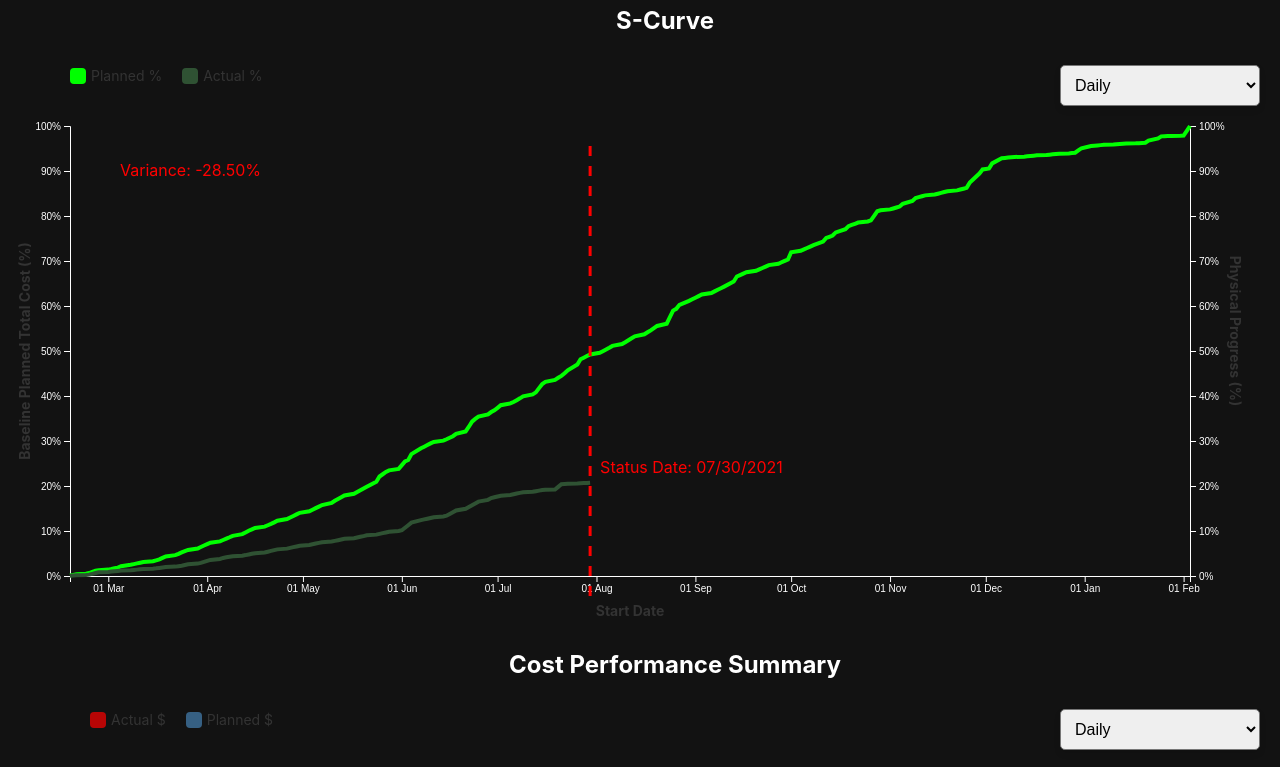
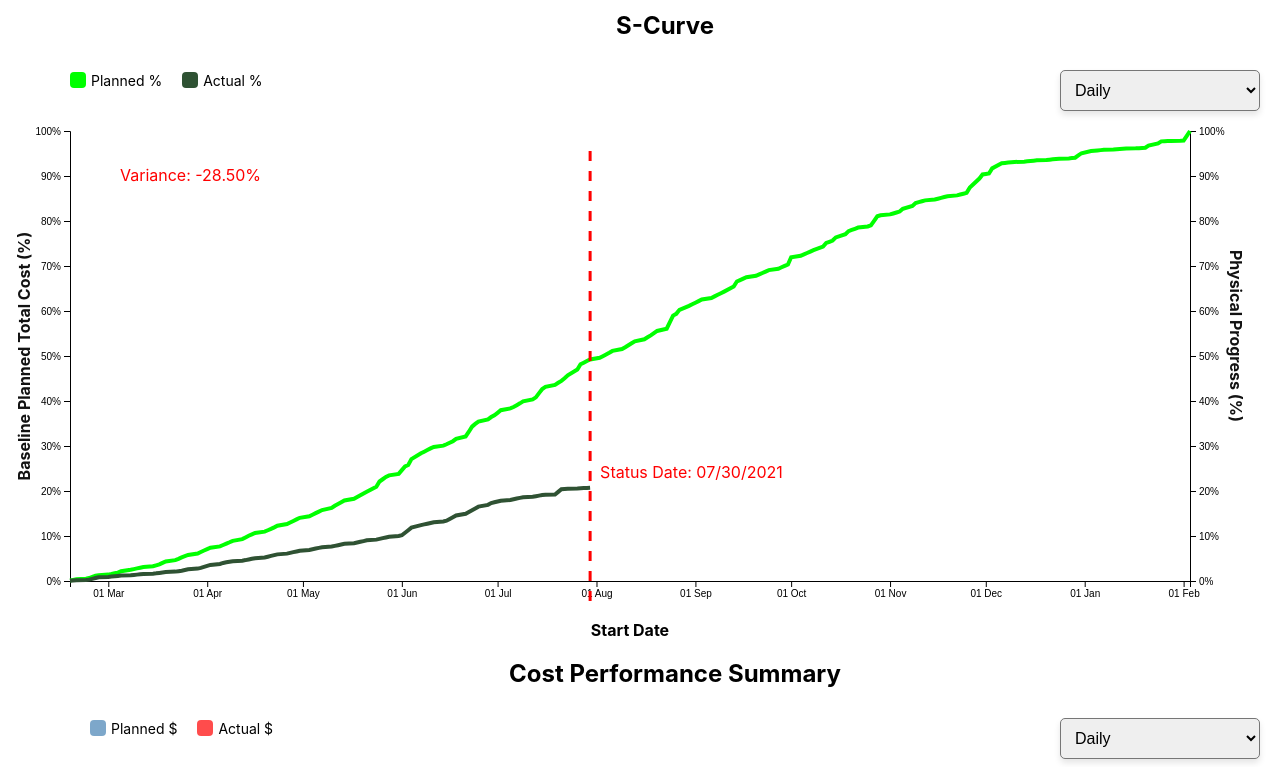
Before and after one commit to Jyoti-Technosoft/d3-scurve-gauge, a React (Create React App) app: page / in a window 1280 px wide. Shown: the part 340-1107 px from the top of the page. Built offline with nearby package versions, Linux system fonts and the light colour scheme.

Commit message:
Updated dark theme fixes

```diff
--- a/src/App.js
+++ b/src/App.js
@@ -7,11 +7,12 @@ import "./App.css";
 import GroupedBarChart from "./Components/GroupedBarChart";
 
 function App() {
-  const isDarkMode = true;
+  const isDarkMode = false;
   return (
     <div className={`App ${isDarkMode ? "dark-mode" : "light-mode"}`}>
-      <Dashboard />
+      <Dashboard isDarkMode={isDarkMode} />
       <SCurveChart
+        isDarkMode={isDarkMode}
         data={data}
         chartTitle="S-Curve"
         xAxisTitle="Start Date"
@@ -19,6 +20,7 @@ function App() {
         yAxisTitleRight="Physical Progress (%)"
       />
       <GroupedBarChart
+        isDarkMode={isDarkMode}
         data={data}
         chartTitle="Cost Performance Summary"
         xAxisTitle="Start Date"
--- a/src/Components/Dashboard.jsx
+++ b/src/Components/Dashboard.jsx
@@ -12,7 +12,7 @@ const styles = {
   },
 };
 
-const Dashboard = () => {
+const Dashboard = ({ isDarkMode }) => {
   const colorLogic = {
     schedule: () => "#2596be",
     actual: (value) =>
@@ -21,7 +21,7 @@ const Dashboard = () => {
   };
 
   return (
-    <div style={styles.dashboardContainer}>
+    <div style={styles.dashboardContainer} className={`dashboard ${isDarkMode ? "dark-mode" : "light-mode"}`}>
       <Gauge
         title="Schedule Percentage (%)"
         value={data.scheduledPercentage / 100}
--- a/src/Components/GroupedBarChart.jsx
+++ b/src/Components/GroupedBarChart.jsx
@@ -1,12 +1,72 @@
 import React, { useEffect, useRef, useState } from "react";
 import * as d3 from "d3";
 
-import "../Styles/GroupedBarChart.css";
+const styles = {
+  groupedBarContainer: {
+    margin: "0px 20px 20px 90px",
+  },
+  chartTitle: {
+    fontSize: "24px",
+    fontWeight: "bold",
+    marginBottom: "10px",
+  },
+  legendFilter: {
+    display: "flex",
+    justifyContent: "space-between",
+  },
+  legends: {
+    display: "flex",
+    justifyContent: "center",
+    gap: "20px",
+    marginBottom: "20px",
+  },
+  legend: {
+    display: "flex",
+    alignItems: "center",
+    fontSize: "14px",
+    // color: "#333",
+  },
+  legendIcon: {
+    width: "16px",
+    height: "16px",
+    marginRight: "5px",
+    display: "inline-block",
+    borderRadius: "4px",
+  },
+  legendIconPlanned: {
+    backgroundColor: "steelblue",
+    opacity: "0.7",
+  },
+  legendIconActual: {
+    backgroundColor: "red",
+    opacity: "0.7",
+  },
+  dropdownContainer: {
+    margin: "20px 0",
+    textAlign: "center",
+  },
+  dropdown: {
+    width: "200px",
+    padding: "10px",
+    fontSize: "16px",
+    cursor: "pointer",
+    borderRadius: "5px",
+    outline: "none",
+    transition: "all 0.3s ease",
+    boxShadow: "0px 4px 6px rgba(0, 0, 0, 0.1)",
+  },
+  dropdownOption: {
+    padding: "10px"
+  },
+};
 
-const GroupedBarChart = ({ data, chartTitle, xAxisTitle, yAxisTitleLeft, yAxisTitleRight }) => {
+const GroupedBarChart = ({ isDarkMode, data, chartTitle, xAxisTitle, yAxisTitleLeft, yAxisTitleRight }) => {
   const svgRef = useRef();
   const [timeInterval, setTimeInterval] = useState("daily");
   const [dimensions, setDimensions] = useState({ width: 800, height: 500 });
+  const [isMobile, setIsMobile] = useState(false);
+  const containerRef = useRef(null);
+
   const margin = { top: 20, right: 30, bottom: 30, left: 40 };
   const actualData =
     data.filter((d) => d.projectType === "UPDATED_PROJECT") || [];
@@ -49,11 +109,19 @@ const GroupedBarChart = ({ data, chartTitle, xAxisTitle, yAxisTitleLeft, yAxisTi
     };
 
   const updateDimensions = () => {
-    const containerWidth = document.querySelector(
-      ".grouped-bar-container"
-    ).clientWidth;
+    const containerWidth = containerRef.current.clientWidth;
     setDimensions({ width: containerWidth, height: 500 });
   };
+
+  const handleResize = () => {
+    setIsMobile(window.innerWidth <= 800);
+  };
+
+  useEffect(() => {
+    window.addEventListener("resize", handleResize);
+    handleResize();
+    return () => window.removeEventListener("resize", handleResize);
+  }, []);
 
   useEffect(() => {
     updateDimensions();
@@ -154,6 +222,13 @@ const GroupedBarChart = ({ data, chartTitle, xAxisTitle, yAxisTitleLeft, yAxisTi
       .attr("transform", `translate(0, ${height})`)
       .call(xAxis);
 
+    if (isMobile) {
+      svg.selectAll(".x-axis text")
+        .style("transform", "rotate(-45deg)")
+        .style("text-anchor", "end")
+        .style("dominant-baseline", "hanging");
+    }
+
     if (timeInterval === "weekly") {
         // Customize tick labels for multiline rendering
         const customizeXAxisTicks = () => {
@@ -177,8 +252,9 @@ const GroupedBarChart = ({ data, chartTitle, xAxisTitle, yAxisTitleLeft, yAxisTi
       .append("text")
       .attr("class", "x-axis-label")
       .attr("x", width / 2)
-      .attr("y", height + margin.bottom + 10)
+      .attr("y", height + margin.bottom + 40)
       .attr("text-anchor", "middle")
+      .style("font-weight", "bold")
       .text(xAxisTitle);
 
     svg.append("g").attr("class", "y-axis1").call(yAxis);
@@ -189,6 +265,8 @@ const GroupedBarChart = ({ data, chartTitle, xAxisTitle, yAxisTitleLeft, yAxisTi
         .attr("y", -margin.left - 25)
         .attr("transform", "rotate(-90)")
         .attr("text-anchor", "middle")
+        .style("font-weight", "bold")
+        .style("fill", isDarkMode ? "white" : "#121212")
         .text(yAxisTitleLeft);
 
     svg
@@ -203,6 +281,8 @@ const GroupedBarChart = ({ data, chartTitle, xAxisTitle, yAxisTitleLeft, yAxisTi
       .attr("y", height / 2)
       .attr("transform", `rotate(90, ${width + margin.right + 30}, ${height / 2})`) // Rotate at the label position
       .attr("text-anchor", "middle")
+      .style("font-weight", "bold")
+      .style("fill", isDarkMode ? "white" : "#121212")
       .text(yAxisTitleRight);
 
     const linePlanned = d3
@@ -217,9 +297,9 @@ const GroupedBarChart = ({ data, chartTitle, xAxisTitle, yAxisTitleLeft, yAxisTi
       .attr("fill", "none")
       .attr("stroke", "purple")
       .attr("stroke-width", 4)
-      .attr("stroke-dasharray", "7,7")
+      .attr("stroke-dasharray", "10,10")
       .on("mouseenter", function () {
-        tooltip.style("opacity", 1).style("visibility", "visible");
+        tooltip.style("opacity", 1).style("visibility", "visible").style("display", "block");
       })
       .on("mousemove", function (event, d) {
         const [mouseX] = d3.pointer(event);
@@ -232,12 +312,13 @@ const GroupedBarChart = ({ data, chartTitle, xAxisTitle, yAxisTitleLeft, yAxisTi
 
         tooltip
           .html(
-            `<div><strong>Planned:</strong> $${point.cumSumBaselinePlannedTotalCost.toLocaleString()}</div>
-             <div><strong>Date:</strong> ${d3.timeFormat("%b %d, %Y")(
+            `<strong>Planned:</strong> $${point.cumSumBaselinePlannedTotalCost.toFixed(2)}<br />
+             <strong>Date:</strong> ${d3.timeFormat("%b %d, %Y")(
                point.startDate
-             )}</div>`
+             )}`
           )
-          .style("left", `${event.pageX + 10}px`)
+          .style("display", "block")
+          .style("left", `${mouseX + 10}px`)
           .style("top", `${event.pageY + 10}px`);
       })
       .on("mouseleave", function () {
@@ -256,9 +337,9 @@ const GroupedBarChart = ({ data, chartTitle, xAxisTitle, yAxisTitleLeft, yAxisTi
       .attr("fill", "none")
       .attr("stroke", "yellow")
       .attr("stroke-width", 4)
-      .attr("stroke-dasharray", "7,7")
+      .attr("stroke-dasharray", "10,10")
       .on("mouseenter", function () {
-        tooltip.style("opacity", 1).style("visibility", "visible");
+        tooltip.style("opacity", 1).style("visibility", "visible").style("display", "block");
       })
       .on("mousemove", function (event, d) {
         const [mouseX] = d3.pointer(event);
@@ -271,12 +352,13 @@ const GroupedBarChart = ({ data, chartTitle, xAxisTitle, yAxisTitleLeft, yAxisTi
 
         tooltip
           .html(
-            `<div><strong>Actual:</strong> $${point.cumSumActualCost.toLocaleString()}</div>
-             <div><strong>Date:</strong> ${d3.timeFormat("%b %d, %Y")(
+            `<strong>Actual:</strong> $${point.cumSumActualCost.toFixed(2)}<br />
+             <strong>Date:</strong> ${d3.timeFormat("%b %d, %Y")(
                point.startDate
-             )}</div>`
+             )}`
           )
-          .style("left", `${event.pageX + 10}px`)
+          .style("display", "block")
+          .style("left", `${mouseX + 10}px`)
           .style("top", `${event.pageY + 10}px`);
       })
       .on("mouseleave", function () {
@@ -291,10 +373,11 @@ const GroupedBarChart = ({ data, chartTitle, xAxisTitle, yAxisTitleLeft, yAxisTi
         barWidth = 15;
     }
 
+    d3.selectAll(".tooltip1").remove();
     const tooltip = d3
       .select("body")
       .append("div")
-      .attr("class", "tooltip")
+      .attr("class", "tooltip1")
       .style("position", "absolute")
       .style("visibility", "hidden")
       .style("background-color", "white")
@@ -302,6 +385,7 @@ const GroupedBarChart = ({ data, chartTitle, xAxisTitle, yAxisTitleLeft, yAxisTi
       .style("border-radius", "4px")
       .style("font-size", "14px")
       .style("padding", "10px")
+      .style("display", "none")
       .style("box-shadow", "0 0 5px rgba(0,0,0,0.3)");
 
     // Planned Bars
@@ -320,18 +404,20 @@ const GroupedBarChart = ({ data, chartTitle, xAxisTitle, yAxisTitleLeft, yAxisTi
       .on("mouseenter", function (event, d) {
         tooltip
           .style("opacity", 1)
+          .style("display", "block")
           .style("pointer-events", "none");
       })
       .on("mousemove", function (event, d) {
-        const [x, y] = d3.pointer(event);
+        const [mouseX] = d3.pointer(event);
         tooltip
           .html(
-            `<div><strong>Date:</strong> ${d3.timeFormat("%b %d, %Y")(
+            `<strong>Date:</strong> ${d3.timeFormat("%b %d, %Y")(
               d.startDate
-            )}</div>
-               <div><strong>Planned Cost:</strong> $${d.sumBaselinePlannedTotalCost.toLocaleString()}</div>`
+            )}<br />
+            <strong>Planned Cost:</strong> $${d.sumBaselinePlannedTotalCost.toFixed(2)}`
           )
-          .style("left", `${event.pageX + 10}px`)
+          .style("display", "block")
+          .style("left", `${mouseX + 10}px`)
           .style("top", `${event.pageY + 10}px`)
           .style("visibility", "visible");
       })
@@ -355,52 +441,59 @@ const GroupedBarChart = ({ data, chartTitle, xAxisTitle, yAxisTitleLeft, yAxisTi
       .on("mouseenter", function (event, d) {
         tooltip
           .style("opacity", 1)
+          .style("display", "block")
           .style("pointer-events", "none");
       })
       .on("mousemove", function (event, d) {
-        const [x, y] = d3.pointer(event);
+        const [mouseX] = d3.pointer(event);
         tooltip
           .html(
-            `<div><strong>Date:</strong> ${d3.timeFormat("%b %d, %Y")(
+            `<strong>Date:</strong> ${d3.timeFormat("%b %d, %Y")(
               d.startDate
-            )}</div>
-               <div><strong>Actual Cost:</strong> $${d.sumActualCost.toLocaleString()}</div>`
+            )}<br />
+            <strong>Actual Cost:</strong> $${d.sumActualCost.toFixed(2)}`
           )
-          .style("left", `${event.pageX + 10}px`)
+          .style("left", `${mouseX + 10}px`)
           .style("top", `${event.pageY + 10}px`)
+          .style("display", "block")
           .style("visibility", "visible");
       })
       .on("mouseleave", function () {
         tooltip.style("opacity", 0);
         tooltip.style("visibility", "hidden");
       });
-  }, [timeInterval, dimensions]);
+  }, [timeInterval, dimensions, isDarkMode]);
 
   return (
-    <div className="grouped-bar-container">
-      <h2 className="chart-title">{chartTitle}</h2>
-
-      <div className="legend-filter">
-      <div className="legends">
-        <div className="legend">
-          <span className="legend-icon actual"></span>
+    <div className={`wrapper ${isDarkMode ? 'dark-mode' : 'light-mode'}`}>
+      <div style={styles.groupedBarContainer} ref={containerRef}>
+        <h3 style={styles.chartTitle}>{chartTitle}</h3>
+        <div style={styles.legendFilter}>
+          <div style={styles.legends}>
+            <div style={styles.legend}>
+              <span style={{ ...styles.legendIcon, ...styles.legendIconPlanned }} ></span>
+              Planned $
+            </div>
+            <div style={styles.legend}>
+              <span style={{ ...styles.legendIcon, ...styles.legendIconActual }} ></span>
               Actual $
             </div>
-        <div className="legend">
-          <span className="legend-icon planned"></span>
-          Planned $
           </div>
-      </div>
-
-      <div className="dropdown-container">
+          <div style={styles.dropdownContainer}>
             <select
-          className="dropdown"
               value={timeInterval}
               onChange={(e) => setTimeInterval(e.target.value)}
+              style={styles.dropdown}
             >
-          <option value="daily">Daily</option>
-          <option value="weekly">Weekly</option>
-          <option value="monthly">Monthly</option>
+              <option style={styles.dropdownOption} value="daily">
+                Daily
+              </option>
+              <option style={styles.dropdownOption} value="weekly">
+                Weekly
+              </option>
+              <option style={styles.dropdownOption} value="monthly">
+                Monthly
+              </option>
             </select>
           </div>
         </div>
@@ -410,6 +503,7 @@ const GroupedBarChart = ({ data, chartTitle, xAxisTitle, yAxisTitleLeft, yAxisTi
           height={dimensions.height}
         ></svg>
       </div>
+    </div>
   );
 };
 
--- a/src/Components/SCurveChart.jsx
+++ b/src/Components/SCurveChart.jsx
@@ -2,12 +2,71 @@ import React, { useEffect, useRef, useState } from "react";
 import * as d3 from "d3";
 
 import jsonData from "../Json/data.json";
-import "../Styles/SCurveChart.css";
 
-const SCurveChart = ({ data, chartTitle, xAxisTitle, yAxisTitleLeft, yAxisTitleRight }) => {
+const styles = {
+  scurveChartContainer: {
+    margin: "0px 20px 0px 70px",
+  },
+  chartTitle: {
+    fontSize: "24px",
+    fontWeight: "bold",
+    marginBottom: "10px",
+  },
+  legendFilter: {
+    display: "flex",
+    justifyContent: "space-between",
+  },
+  legends: {
+    display: "flex",
+    justifyContent: "center",
+    gap: "20px",
+    marginBottom: "20px",
+  },
+  legend: {
+    display: "flex",
+    alignItems: "center",
+    fontSize: "14px",
+    // color: "#333",
+  },
+  legendIcon: {
+    width: "16px",
+    height: "16px",
+    marginRight: "5px",
+    display: "inline-block",
+    borderRadius: "4px",
+  },
+  legendIconPlanned: {
+    backgroundColor: "#00ff00",
+  },
+  legendIconActual: {
+    backgroundColor: "#2F5233",
+  },
+  dropdownContainer: {
+    margin: "20px 0",
+    textAlign: "center",
+  },
+  dropdown: {
+    width: "200px",
+    padding: "10px",
+    fontSize: "16px",
+    cursor: "pointer",
+    borderRadius: "5px",
+    outline: "none",
+    transition: "all 0.3s ease",
+    boxShadow: "0px 4px 6px rgba(0, 0, 0, 0.1)",
+  },
+  dropdownOption: {
+    padding: "10px"
+  }
+};
+
+const SCurveChart = ({ isDarkMode, data, chartTitle, xAxisTitle, yAxisTitleLeft, yAxisTitleRight }) => {
   const svgRef = useRef();
   const [timeInterval, setTimeInterval] = useState("daily");
   const [dimensions, setDimensions] = useState({ width: 800, height: 500 });
+  const [isMobile, setIsMobile] = useState(false);
+  const containerRef = useRef(null);
+
   const actualData =
     data.filter((d) => d.projectType === "UPDATED_PROJECT") || [];
   const plannedData =
@@ -65,10 +124,12 @@ const SCurveChart = ({ data, chartTitle, xAxisTitle, yAxisTitleLeft, yAxisTitleR
   }
 
   const updateDimensions = () => {
-    const containerWidth = document.querySelector(
-      ".scurve-chart-container"
-    ).clientWidth;
+    const containerWidth = containerRef.current.clientWidth;
     setDimensions({ width: containerWidth, height: 500 });
+  };
+
+  const handleResize = () => {
+    setIsMobile(window.innerWidth <= 800);
   };
 
   useEffect(() => {
@@ -77,6 +138,12 @@ const SCurveChart = ({ data, chartTitle, xAxisTitle, yAxisTitleLeft, yAxisTitleR
     return () => {
       window.removeEventListener("resize", updateDimensions);
     };
+  }, []);
+
+  useEffect(() => {
+    window.addEventListener("resize", handleResize);
+    handleResize();
+    return () => window.removeEventListener("resize", handleResize);
   }, []);
 
   useEffect(() => {
@@ -138,6 +205,13 @@ const SCurveChart = ({ data, chartTitle, xAxisTitle, yAxisTitleLeft, yAxisTitleR
       .attr("transform", `translate(0, ${height})`)
       .call(xAxis);
 
+    if (isMobile) {
+      svg.selectAll(".x-axis text")
+        .style("transform", "rotate(-45deg)")
+        .style("text-anchor", "end")
+        .style("dominant-baseline", "hanging");
+    }
+
     if (timeInterval === "weekly") {
         // Customize tick labels for multiline rendering
         const customizeXAxisTicks = () => {
@@ -160,8 +234,9 @@ const SCurveChart = ({ data, chartTitle, xAxisTitle, yAxisTitleLeft, yAxisTitleR
       .append("text")
       .attr("class", "x-axis-label")
       .attr("x", width / 2)
-      .attr("y", height + margin.bottom + 10)
+      .attr("y", height + margin.bottom + 25)
       .attr("text-anchor", "middle")
+      .style("font-weight", "bold")
       .text(xAxisTitle);
 
     svg.append("g").attr("class", "y-axis1").call(yAxis);
@@ -172,6 +247,8 @@ const SCurveChart = ({ data, chartTitle, xAxisTitle, yAxisTitleLeft, yAxisTitleR
     .attr("y", -margin.left)
     .attr("transform", "rotate(-90)")
     .attr("text-anchor", "middle")
+    .style("font-weight", "bold")
+    .style("fill", isDarkMode ? "white" : "#121212")
     .text(yAxisTitleLeft);
 
     svg
@@ -186,6 +263,8 @@ const SCurveChart = ({ data, chartTitle, xAxisTitle, yAxisTitleLeft, yAxisTitleR
       .attr("y", height / 2)
       .attr("transform", `rotate(90, ${width + margin.right + 10}, ${height / 2})`) // Rotate at the label position
       .attr("text-anchor", "middle")
+      .style("font-weight", "bold")
+      .style("fill", isDarkMode ? "white" : "#121212")
       .text(yAxisTitleRight);
 
     d3.selectAll(".tooltip").remove();
@@ -199,6 +278,7 @@ const SCurveChart = ({ data, chartTitle, xAxisTitle, yAxisTitleLeft, yAxisTitleR
       .style("border-radius", "4px")
       .style("font-size", "14px")
       .style("padding", "10px")
+      .style("display", "none")
       .style("box-shadow", "0 0 5px rgba(0,0,0,0.3)");
 
     const tooltipVariance = svg
@@ -229,6 +309,7 @@ const SCurveChart = ({ data, chartTitle, xAxisTitle, yAxisTitleLeft, yAxisTitleR
         `)
         .style("left", `${mouseX + 10}px`) // Offset slightly to the right
         .style("top", `${event.pageY + 10}px`)  // Offset slightly below the mouse
+        .style("display", "block")
         .style("visibility", "visible");
       const variance =
         calculateVariance(yValuePlanned, yValueActual).toFixed(2) || 0;
@@ -326,41 +407,37 @@ const SCurveChart = ({ data, chartTitle, xAxisTitle, yAxisTitleLeft, yAxisTitleR
           .style("visibility", "visible")
           .style("fill", variance > 0 ? "green" : "red");
       }
-  }, [timeInterval, dimensions]);
+  }, [timeInterval, dimensions, isDarkMode]);
 
   return (
-    <div className="scurve-chart-container">
-      <h2 className="chart-title">{chartTitle}</h2>
-
-    <div className="legend-filter">
-      <div className="legends">
-        <div className="legend">
-          <span className="legend-icon planned"></span>
+    <div className={`wrapper ${isDarkMode ? 'dark-mode' : 'light-mode'}`}>
+      <div style={styles.scurveChartContainer} ref={containerRef}>
+        <h3 style={styles.chartTitle}>{chartTitle}</h3>
+        <div style={styles.legendFilter}>
+          <div style={styles.legends}>
+            <div style={styles.legend}>
+              <span style={{ ...styles.legendIcon, ...styles.legendIconPlanned }}></span>
               Planned %
             </div>
-        <div className="legend">
-          <span className="legend-icon actual"></span>
+            <div style={styles.legend}>
+              <span style={{ ...styles.legendIcon, ...styles.legendIconActual }}></span>
               Actual %
             </div>
           </div>
-
-      <div className="dropdown-container">
+          <div style={styles.dropdownContainer}>
             <select
-          className="dropdown"
               value={timeInterval}
               onChange={(e) => setTimeInterval(e.target.value)}
+              style={styles.dropdown}
             >
-          <option value="daily">Daily</option>
-          <option value="weekly">Weekly</option>
-          <option value="monthly">Monthly</option>
+              <option style={styles.dropdownOption} value="daily">Daily</option>
+              <option style={styles.dropdownOption} value="weekly">Weekly</option>
+              <option style={styles.dropdownOption} value="monthly">Monthly</option>
             </select>
           </div>
         </div>
-      <svg
-        ref={svgRef}
-        width={dimensions.width}
-        height={dimensions.height}
-      ></svg>
+        <svg ref={svgRef} width={dimensions.width} height={dimensions.height} ></svg>
+      </div>
     </div>
   );
 };
--- a/src/Styles/GroupedBarChart.css
+++ /dev/null
@@ -1,82 +0,0 @@
-.grouped-bar-container {
-    margin: 0px 20px 0px 90px;
-
-    .chart-title {
-        font-size: 24px;
-        font-weight: bold;
-        margin-bottom: 10px;
-    }
-
-    .legend-filter {
-        display: flex;
-        justify-content: space-between;
-    }
-
-    .legends {
-        display: flex;
-        justify-content: center;
-        gap: 20px;
-        margin-bottom: 20px;
-    }
-
-    .legend {
-        display: flex;
-        align-items: center;
-        font-size: 14px;
-        color: #333;
-    }
-
-    .legend-icon {
-        width: 16px;
-        height: 16px;
-        margin-right: 5px;
-        display: inline-block;
-        border-radius: 4px;
-    }
-
-    .legend-icon.planned {
-        background-color: steelblue;
-        opacity: 0.7;
-    }
-
-    .legend-icon.actual {
-        background-color: red;
-        opacity: 0.7;
-    }
-
-    .dropdown-container {
-        margin: 20px 0;
-        text-align: center;
-    }
-
-    .dropdown {
-        width: 200px;
-        padding: 10px;
-        font-size: 16px;
-        cursor: pointer;
-        border-radius: 5px;
-        outline: none;
-        transition: all 0.3s ease;
-        box-shadow: 0px 4px 6px rgba(0, 0, 0, 0.1);
-    }
-
-    .dropdown option {
-        padding: 10px;
-    }
-
-    .x-axis-label,
-    .y-axis1-label,
-    .y-axis2-label {
-        font-size: 14px;
-        fill: #333;
-        font-weight: bold;
-    }
-
-    @media (max-width: 800px) {
-        .x-axis text {
-            transform: rotate(-45deg);
-            text-anchor: end;
-            dominant-baseline: hanging;
-        }
-    }
-}
--- a/src/Styles/SCurveChart.css
+++ /dev/null
@@ -1,80 +0,0 @@
-.scurve-chart-container {
-    margin: 0px 20px 0px 70px;
-
-    .chart-title {
-        font-size: 24px;
-        font-weight: bold;
-        margin-bottom: 10px;
-    }
-
-    .legend-filter {
-        display: flex;
-        justify-content: space-between;
-    }
-
-    .legends {
-        display: flex;
-        justify-content: center;
-        gap: 20px;
-        margin-bottom: 20px;
-    }
-
-    .legend {
-        display: flex;
-        align-items: center;
-        font-size: 14px;
-        color: #333;
-    }
-
-    .legend-icon {
-        width: 16px;
-        height: 16px;
-        margin-right: 5px;
-        display: inline-block;
-        border-radius: 4px;
-    }
-
-    .legend-icon.planned {
-        background-color: #00ff00;
-    }
-
-    .legend-icon.actual {
-        background-color: #2F5233;
-    }
-
-    .dropdown-container {
-        margin: 20px 0;
-        text-align: center;
-    }
-
-    .dropdown {
-        width: 200px;
-        padding: 10px;
-        font-size: 16px;
-        cursor: pointer;
-        border-radius: 5px;
-        outline: none;
-        transition: all 0.3s ease;
-        box-shadow: 0px 4px 6px rgba(0, 0, 0, 0.1);
-    }
-
-    .dropdown option {
-        padding: 10px;
-    }
-
-    .x-axis-label,
-    .y-axis1-label,
-    .y-axis2-label {
-        font-size: 14px;
-        fill: #333;
-        font-weight: bold;
-    }
-
-    @media (max-width: 800px) {
-        .x-axis text {
-            transform: rotate(-45deg);
-            text-anchor: end;
-            dominant-baseline: hanging;
-        }
-    }
-}
```
Lines whose indentation alone changed are shown as unchanged.
